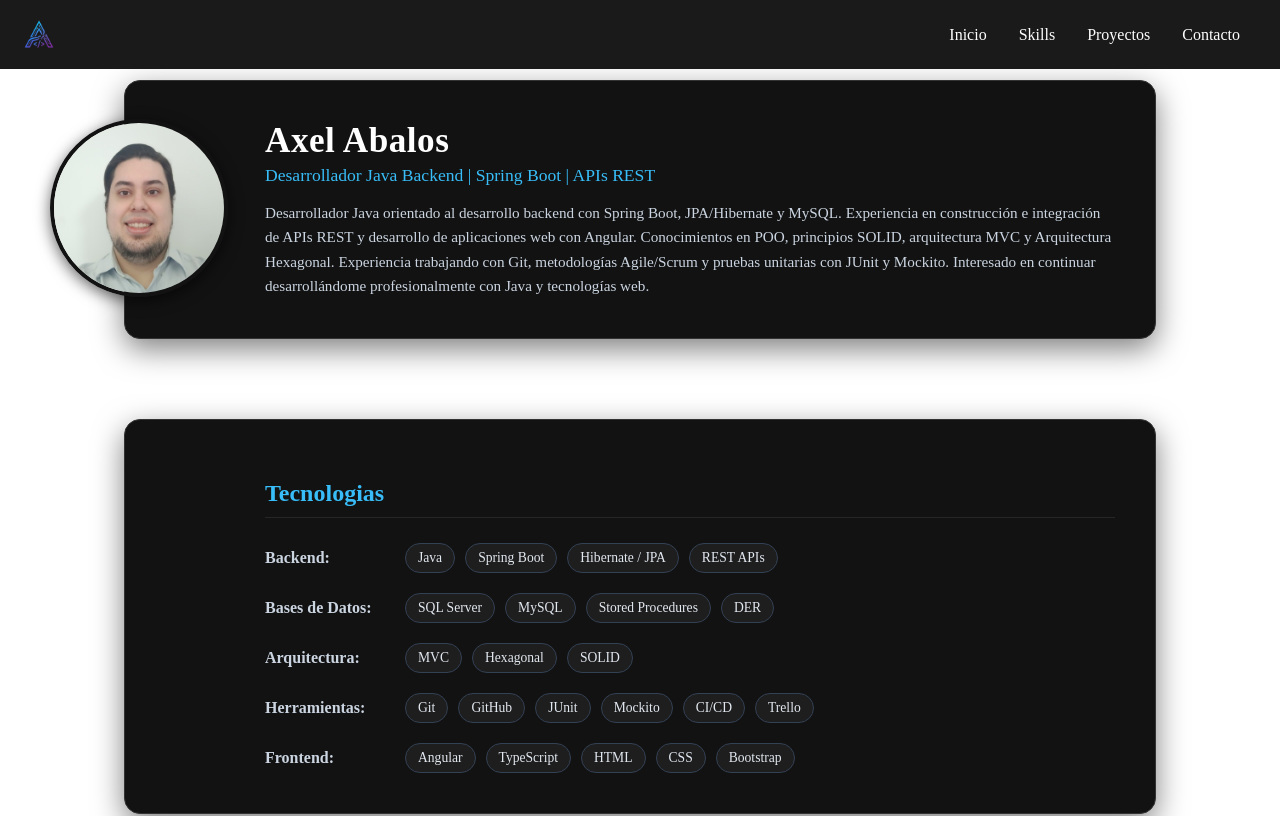
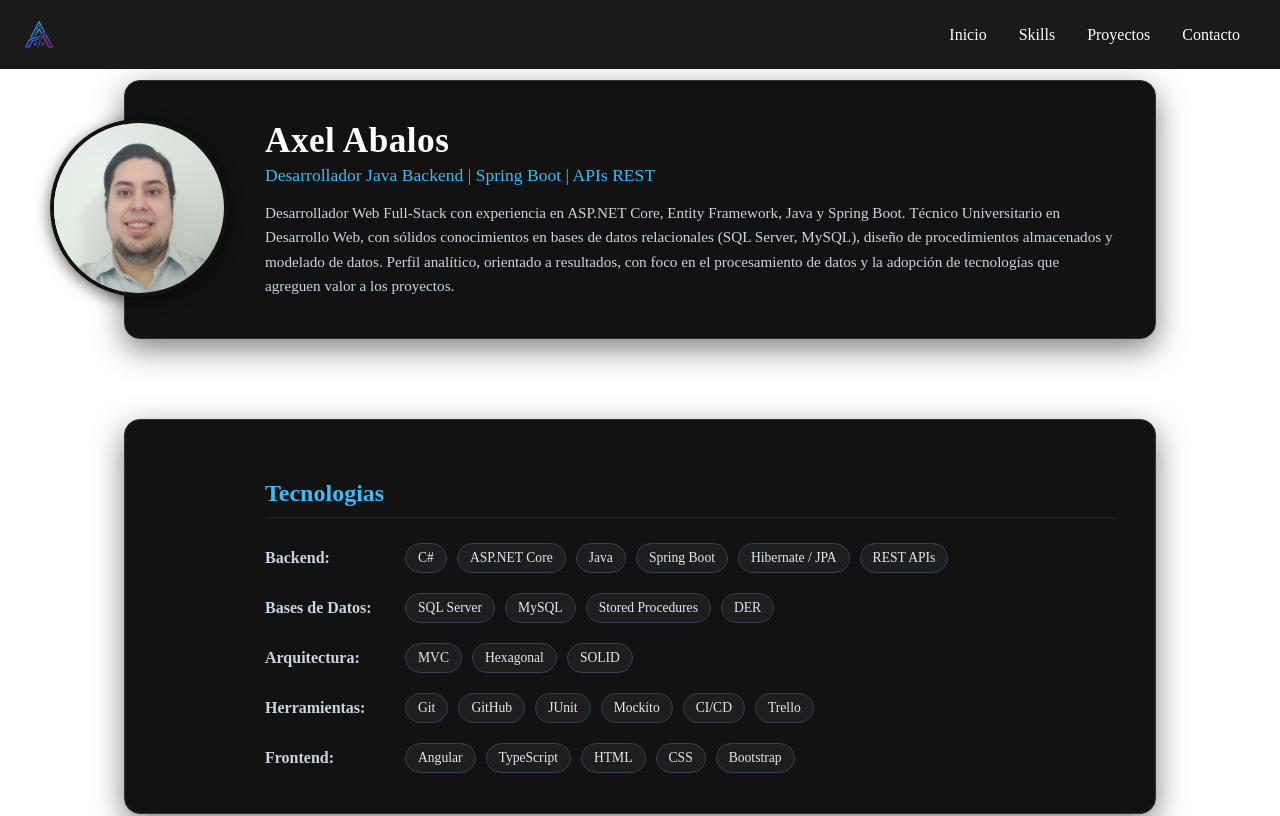
Before and after one commit to axelivanabalos3451/WebAxelAbalos, an Angular app: page / in a window 1280 px wide. Shown: the top 816 px of the page. Built offline with nearby package versions, Linux system fonts and the light colour scheme.

Commit message:
modificaciones gral en la pagina

```diff
--- a/src/app/components/footer/footer.component.html
+++ b/src/app/components/footer/footer.component.html
@@ -13,7 +13,7 @@
         </div>
 
         <div class="footer-copy">
-            <p>© 2026 Axel Abalos · Desarrollador Web </p>
+            <p>© 2026 Axel Abalos · Desarrollador Web Full Stack</p>
         </div>
     </div>
 </footer>
--- a/src/app/home/home.component.html
+++ b/src/app/home/home.component.html
@@ -7,16 +7,14 @@
 
         <div id="nombre-dev">
             <h1>Axel Abalos</h1>
-            <h3>Desarrollador Java Backend | Spring Boot | APIs REST  </h3>
+            <h3>Desarrollador Java Backend | Spring Boot | APIs REST </h3>
         </div>
 
-        <div id="textopresentacion">Desarrollador Java orientado al desarrollo backend con Spring Boot, JPA/Hibernate y
-            MySQL. Experiencia en
-            construcción e integración de APIs REST y desarrollo de aplicaciones web con Angular. Conocimientos en POO,
-            principios SOLID, arquitectura MVC y Arquitectura Hexagonal. Experiencia trabajando con Git, metodologías
-            Agile/Scrum y pruebas unitarias con JUnit y Mockito. Interesado en continuar desarrollándome
-            profesionalmente
-            con Java y tecnologías web. </div>
+        <div id="textopresentacion">Desarrollador Web Full-Stack con experiencia en ASP.NET Core, Entity Framework, Java
+            y Spring Boot. Técnico Universitario en Desarrollo Web, con sólidos conocimientos en bases de datos
+            relacionales (SQL Server, MySQL), diseño de procedimientos almacenados y modelado de datos. Perfil
+            analítico, orientado a resultados, con foco en el procesamiento de datos y la adopción de tecnologías que
+            agreguen valor a los proyectos. </div>
 
     </div>
 
@@ -26,8 +24,8 @@
 
     <div class="skills-categoria">
         <span class="categoria-titulo">Backend:</span>
-     <!-- <span class="skill-tag">C#</span> -->
-      <!--   <span class="skill-tag">ASP.NET Core</span> -->
+        <span class="skill-tag">C#</span>
+        <span class="skill-tag">ASP.NET Core</span>
         <span class="skill-tag">Java</span>
         <span class="skill-tag">Spring Boot</span>
         <span class="skill-tag">Hibernate / JPA</span>
```
